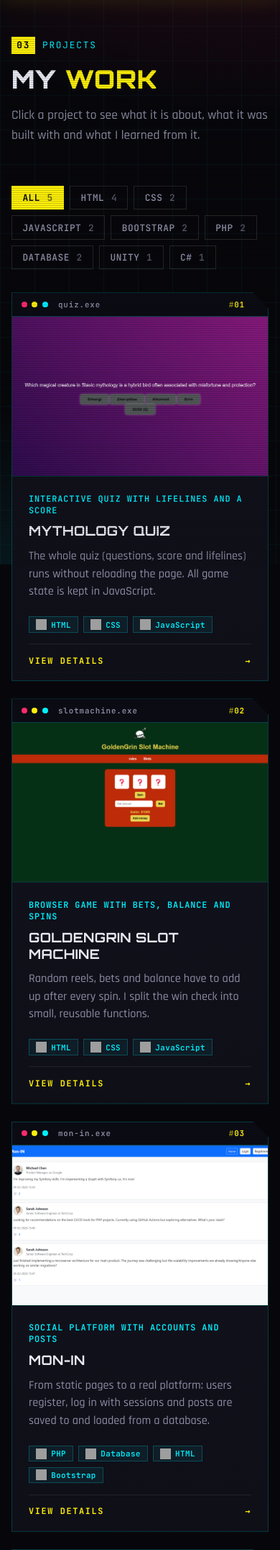
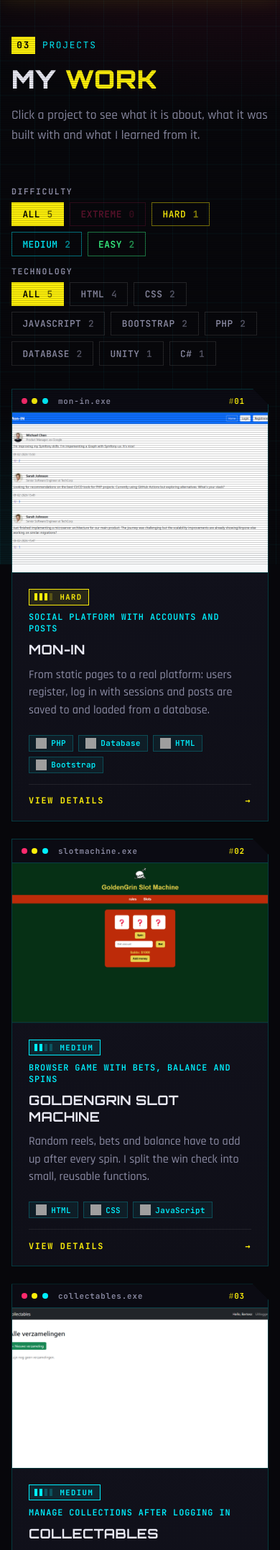
Before and after one commit to Bart3456789/Bart3456789.github.io, a PHP site: page /projects.html in a window 390 px wide. Shown: the part 60-2213 px from the top of the page at 72% size. Run offline with PHP 8.4, Linux system fonts and the light colour scheme; grey boxes are pictures that could not be loaded.

Commit message:
Projects page: difficulty tags, sorting and filter (#7)
* Remove custom cursor

Co-Authored-By: Claude Opus 5.5 <noreply@anthropic.com>
Claude-Session: https://claude.ai/code/session_01NNFvTHmghkpusGQv9LMU8Y

* Make projects more prominent: homepage showcase, challenge field, demo/GitHub buttons

Co-Authored-By: Claude Opus 5.5 <noreply@anthropic.com>
Claude-Session: https://claude.ai/code/session_01NNFvTHmghkpusGQv9LMU8Y

* Homepage: show featured projects as cards side by side

Co-Authored-By: Claude Opus 5.5 <noreply@anthropic.com>
Claude-Session: https://claude.ai/code/session_01NNFvTHmghkpusGQv9LMU8Y

* Restyle project cards: cleaner layout, aligned rows, brighter screenshots

Co-Authored-By: Claude Opus 5.5 <noreply@anthropic.com>
Claude-Session: https://claude.ai/code/session_01NNFvTHmghkpusGQv9LMU8Y

* Rework homepage recent projects: always 3 across, window-frame cards, swipe on mobile

Co-Authored-By: Claude Opus 5.5 <noreply@anthropic.com>
Claude-Session: https://claude.ai/code/session_01NNFvTHmghkpusGQv9LMU8Y

* Translate site to English by default and add EN/NL/PL/RU language switch

Co-Authored-By: Claude Opus 5.5 <noreply@anthropic.com>
Claude-Session: https://claude.ai/code/session_01NNFvTHmghkpusGQv9LMU8Y

* Projects page: difficulty tags, sort extreme to easy, difficulty filter

Co-Authored-By: Claude Opus 5.5 <noreply@anthropic.com>
Claude-Session: https://claude.ai/code/session_01NNFvTHmghkpusGQv9LMU8Y

---------

Co-authored-by: Claude <noreply@anthropic.com>

```diff
--- a/assets/css/style.css
+++ b/assets/css/style.css
@@ -309,7 +309,30 @@ main { flex: 1; padding-top: var(--nav-h); }
     .grid-3 .p-card:hover { transform: none; }
 }
 
-.filters { display: flex; flex-wrap: wrap; gap: .5rem; margin-bottom: 2rem; }
+.filters { display: flex; flex-direction: column; gap: .8rem; margin-bottom: 2rem; }
+.filter-row { display: flex; flex-wrap: wrap; align-items: center; gap: .5rem 1rem; }
+.filter-label { min-width: 9.5rem; font: 700 .72rem var(--f-mono); letter-spacing: .14em; text-transform: uppercase; color: var(--muted); }
+.filter-btns { display: flex; flex-wrap: wrap; gap: .5rem; }
+.chip-btn[disabled] { opacity: .35; cursor: default; pointer-events: none; }
+
+/* ---------- moeilijkheid ---------- */
+.p-diff { --lvl: var(--muted); }
+[data-level="easy"] { --lvl: #39ff88; }
+[data-level="medium"] { --lvl: var(--cyan); }
+[data-level="hard"] { --lvl: var(--yellow); }
+[data-level="extreme"] { --lvl: var(--red); }
+.p-diff {
+    align-self: flex-start; display: inline-flex; align-items: center; gap: 3px; padding: .2rem .55rem .2rem .45rem;
+    font: 700 .66rem var(--f-mono); letter-spacing: .14em; text-transform: uppercase;
+    color: var(--lvl); border: 1px solid var(--lvl); background: color-mix(in srgb, var(--lvl) 10%, transparent);
+}
+.p-diff i { width: 4px; height: 10px; background: var(--lvl); opacity: .22; }
+.p-diff i.on { opacity: 1; }
+.p-diff i:last-of-type { margin-right: .45rem; }
+.modal .p-diff { margin-bottom: .8rem; }
+.chip-lvl[data-level] { color: var(--lvl); border-color: color-mix(in srgb, var(--lvl) 45%, transparent); }
+.chip-lvl[data-level].on { color: #000; background: var(--lvl); border-color: var(--lvl); }
+@media (max-width: 760px) { .filter-label { min-width: 100%; } }
 .empty { padding: 3rem; text-align: center; }
 .notice { font-family: var(--f-mono); font-size: .9rem; color: var(--red); border: 1px solid var(--red); padding: 1rem 1.2rem; background: rgba(255, 42, 109, .07); }
 .notice code { color: var(--yellow); }
--- a/assets/js/app.js
+++ b/assets/js/app.js
@@ -141,6 +141,17 @@ function loadData() {
 
 const projectsWith = tool => projectsCache.filter(p => p.tools.some(t => same(t, tool)));
 
+// Moeilijkheid: van zwaar naar makkelijk (zo staan ze ook op de projectenpagina).
+const LEVELS = ["extreme", "hard", "medium", "easy"];
+const levelOf = p => LEVELS.includes(String(p.difficulty).toLowerCase()) ? String(p.difficulty).toLowerCase() : "";
+const levelRank = p => { const i = LEVELS.indexOf(levelOf(p)); return i === -1 ? LEVELS.length : i; };
+function levelBadge(p) {
+    const lvl = levelOf(p);
+    if (!lvl) return "";
+    const bars = LEVELS.length - LEVELS.indexOf(lvl);   // easy = 1 streepje, extreme = 4
+    return `<span class="p-diff" data-level="${lvl}" title="${esc(t("diff.label"))}">${LEVELS.map((_, i) => `<i class="${i < bars ? "on" : ""}"></i>`).join("")}${t("diff." + lvl)}</span>`;
+}
+
 function loadError(target) {
     const local = location.protocol === "file:";
     target.innerHTML = `<div class="notice" style="grid-column:1/-1">
@@ -168,6 +179,7 @@ function projectCard(project, index) {
                 <img src="${esc(project.image)}" alt="${esc(t("card.screenshot", { title: project.title }))}" loading="lazy">
             </div>
             <div class="p-body">
+                ${levelBadge(project)}
                 ${project.tagline ? `<p class="p-tag">${esc(project.tagline)}</p>` : ""}
                 <h3><button type="button" class="p-open" data-open="${esc(project.id)}">${esc(project.title)}</button></h3>
                 ${project.challenge ? `<p class="p-challenge">${esc(project.challenge)}</p>` : ""}
@@ -191,37 +203,58 @@ async function initProjectsPage() {
     let projects;
     try { projects = await loadData(); } catch (e) { loadError(grid); return; }
 
+    // Volgorde: extreme -> hard -> medium -> easy (binnen een niveau blijft de volgorde uit projects.json).
+    projects = projects.map((p, i) => ({ p, i })).sort((x, y) => levelRank(x.p) - levelRank(y.p) || x.i - y.i).map(x => x.p);
+
     const params = new URLSearchParams(location.search);
     let active = params.get("skill") || "all";
+    let level = LEVELS.includes(params.get("level")) ? params.get("level") : "all";
 
-    // Eén filter: de technieken uit de projecten (volgorde = volgorde in skills.json).
+    // Technieken uit de projecten (volgorde = volgorde in skills.json).
     const tools = SKILLS.map(s => s.name).filter(name => projectsWith(name).length);
+    const byTool = (list, tool) => tool === "all" ? list : list.filter(p => p.tools.some(x => same(x, tool)));
+    const byLevel = (list, lvl) => lvl === "all" ? list : list.filter(p => levelOf(p) === lvl);
+
+    function setParam(key, value) {
+        const url = new URL(location.href);
+        if (value === "all") url.searchParams.delete(key); else url.searchParams.set(key, value);
+        history.replaceState(null, "", url);
+    }
 
     function draw() {
-        const shown = active === "all" ? projects : projectsWith(active);
+        const shown = byLevel(byTool(projects, active), level);
 
-        filterBox.innerHTML = ["all", ...tools].map(tool => {
+        const techRow = ["all", ...tools].map(tool => {
             const on = same(active, tool);
-            const n = tool === "all" ? projects.length : projectsWith(tool).length;
+            const n = byTool(byLevel(projects, level), tool).length;
             return `<button type="button" class="chip chip-btn ${on ? "on" : ""}" data-filter="${esc(tool)}" aria-pressed="${on}">${tool === "all" ? t("projects.all") : esc(tool)}<span>${n}</span></button>`;
         }).join("");
+        const levelRow = ["all", ...LEVELS].map(lvl => {
+            const on = level === lvl;
+            const n = byLevel(byTool(projects, active), lvl).length;
+            return `<button type="button" class="chip chip-btn chip-lvl ${on ? "on" : ""}" data-level-filter="${lvl}" ${lvl !== "all" ? `data-level="${lvl}"` : ""} aria-pressed="${on}" ${n || on ? "" : "disabled"}>${lvl === "all" ? t("projects.all") : t("diff." + lvl)}<span>${n}</span></button>`;
+        }).join("");
+        filterBox.innerHTML = `
+            <div class="filter-row"><span class="filter-label">${t("diff.label")}</span><div class="filter-btns">${levelRow}</div></div>
+            <div class="filter-row"><span class="filter-label">${t("diff.tech")}</span><div class="filter-btns">${techRow}</div></div>`;
 
         grid.innerHTML = shown.length
             ? shown.map(projectCard).join("")
             : `<div class="panel empty" style="grid-column:1/-1">
-                   <h3>${t("projects.emptyTitle", { tool: esc(active) })}</h3>
+                   <h3>${t("projects.emptyFilter")}</h3>
                    <p class="muted" style="margin:.8rem 0 1.4rem">${t("projects.emptyText")}</p>
-                   <button class="btn" type="button" data-filter="all">${t("projects.showAll")}</button>
+                   <button class="btn" type="button" data-reset>${t("projects.showAll")}</button>
                </div>`;
 
         bindCards(grid, shown);
-        $$("[data-filter]").forEach(b => b.addEventListener("click", () => {
-            active = b.dataset.filter;
-            const url = new URL(location.href);
-            if (active === "all") url.searchParams.delete("skill"); else url.searchParams.set("skill", active);
-            history.replaceState(null, "", url);
-            draw();
+        $$("[data-filter]", filterBox).forEach(b => b.addEventListener("click", () => {
+            active = b.dataset.filter; setParam("skill", active); draw();
         }));
+        $$("[data-level-filter]", filterBox).forEach(b => b.addEventListener("click", () => {
+            level = b.dataset.levelFilter; setParam("level", level); draw();
+        }));
+        const reset = $("[data-reset]", grid);
+        if (reset) reset.addEventListener("click", () => { active = level = "all"; setParam("skill", "all"); setParam("level", "all"); draw(); });
     }
     draw();
 
@@ -330,6 +363,7 @@ function fillModal() {
                 ${images.length > 1 ? `<div class="thumbs">${images.map((src, i) => `<button type="button" class="${i === 0 ? "on" : ""}" data-m-thumb="${esc(src)}" aria-label="${esc(t("modal.image", { n: i + 1 }))}"><img src="${esc(src)}" alt=""></button>`).join("")}</div>` : ""}
             </div>
             <div>
+                ${levelBadge(p)}
                 <h2 id="modal-title">${esc(p.title)}</h2>
                 ${p.tagline ? `<p class="modal-tagline">&gt; ${esc(p.tagline)}</p>` : ""}
                 <p class="label">${t("modal.built")}</p>
--- a/assets/js/i18n.js
+++ b/assets/js/i18n.js
@@ -57,6 +57,8 @@ const STRINGS = {
         "projects.all": "All",
         "projects.emptyTitle": "No projects with {tool} yet",
         "projects.emptyText": "More work is coming soon.",
+        "diff.label": "Difficulty", "diff.tech": "Technology", "diff.easy": "Easy", "diff.medium": "Medium", "diff.hard": "Hard", "diff.extreme": "Extreme",
+        "projects.emptyFilter": "No projects match these filters",
         "projects.showAll": "Show all",
 
         "card.screenshot": "Screenshot of {title}",
@@ -147,6 +149,8 @@ const STRINGS = {
         "projects.all": "Alles",
         "projects.emptyTitle": "Nog geen projecten met {tool}",
         "projects.emptyText": "Hier komt binnenkort werk bij.",
+        "diff.label": "Moeilijkheid", "diff.tech": "Techniek", "diff.easy": "Makkelijk", "diff.medium": "Gemiddeld", "diff.hard": "Moeilijk", "diff.extreme": "Extreem",
+        "projects.emptyFilter": "Geen projecten met deze filters",
         "projects.showAll": "Toon alles",
 
         "card.screenshot": "Screenshot van {title}",
@@ -237,6 +241,8 @@ const STRINGS = {
         "projects.all": "Wszystkie",
         "projects.emptyTitle": "Brak projektów z {tool}",
         "projects.emptyText": "Wkrótce pojawi się tu więcej prac.",
+        "diff.label": "Poziom trudności", "diff.tech": "Technologia", "diff.easy": "Łatwy", "diff.medium": "Średni", "diff.hard": "Trudny", "diff.extreme": "Ekstremalny",
+        "projects.emptyFilter": "Brak projektów dla tych filtrów",
         "projects.showAll": "Pokaż wszystkie",
 
         "card.screenshot": "Zrzut ekranu: {title}",
@@ -327,6 +333,8 @@ const STRINGS = {
         "projects.all": "Все",
         "projects.emptyTitle": "Пока нет проектов с {tool}",
         "projects.emptyText": "Скоро здесь появятся новые работы.",
+        "diff.label": "Сложность", "diff.tech": "Технология", "diff.easy": "Лёгкий", "diff.medium": "Средний", "diff.hard": "Сложный", "diff.extreme": "Экстрим",
+        "projects.emptyFilter": "Нет проектов с такими фильтрами",
         "projects.showAll": "Показать все",
 
         "card.screenshot": "Скриншот: {title}",
```
Also changed, not shown: data/projects.json (+6 -1 lines).
